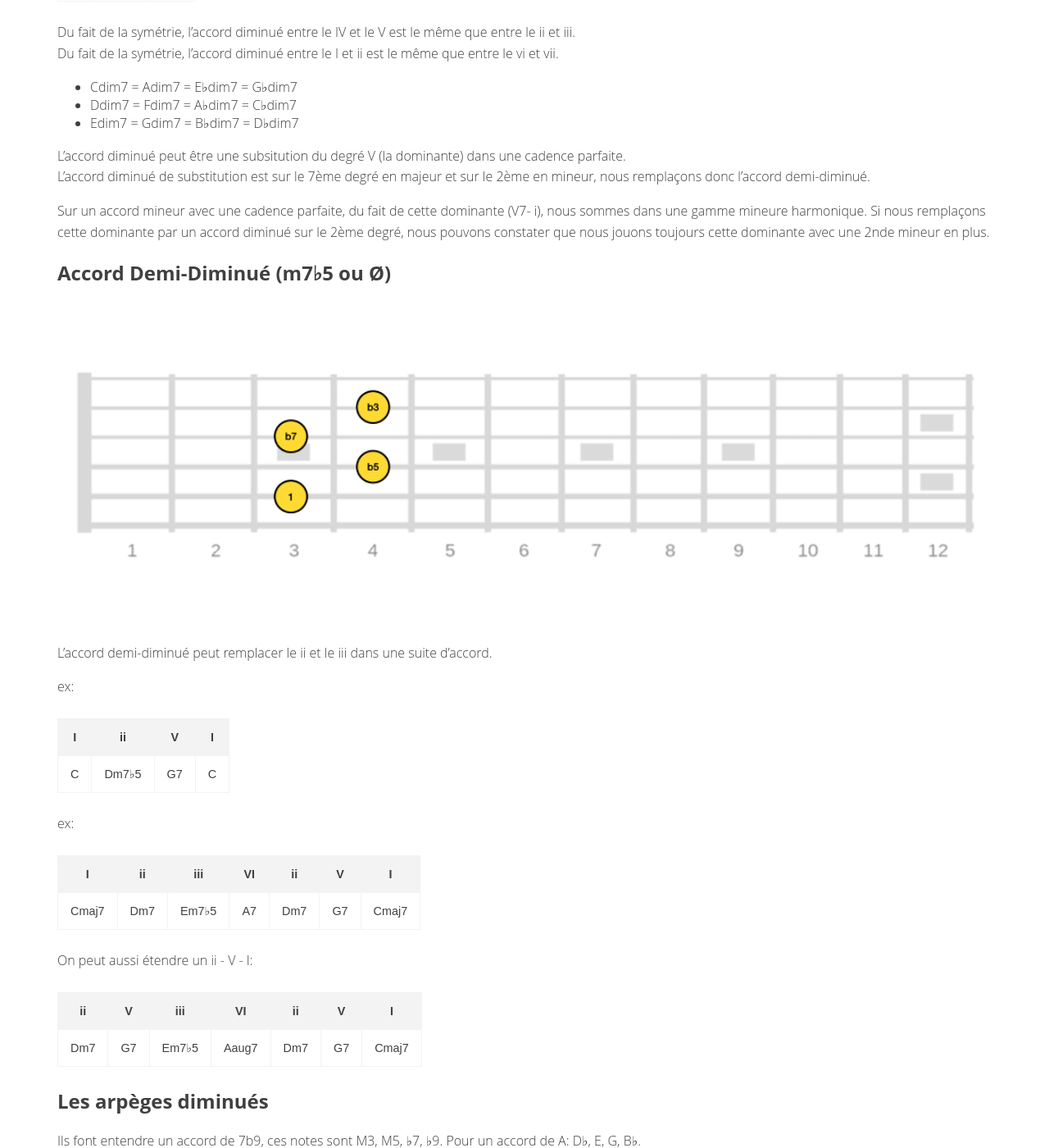
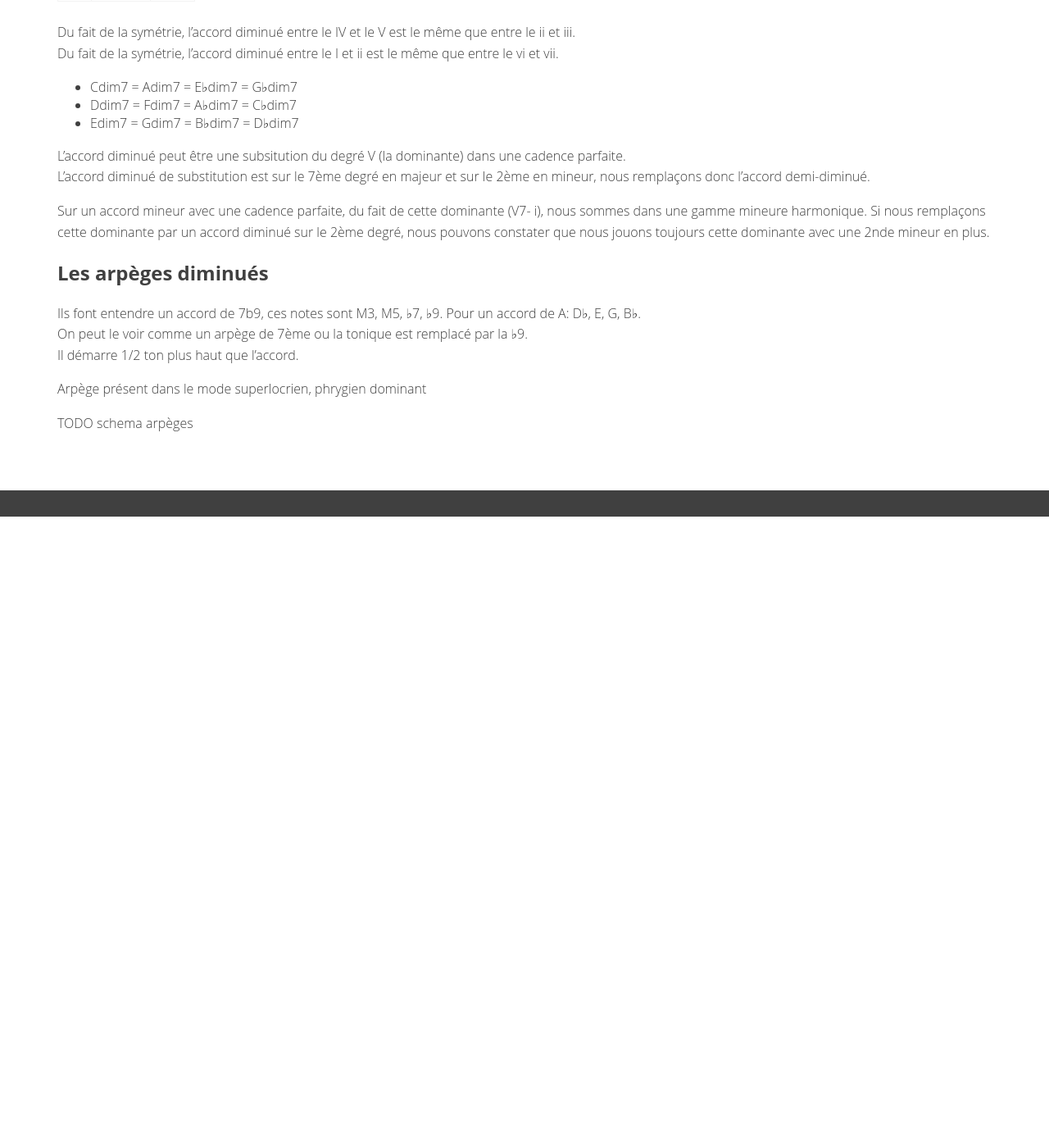
Before and after one commit to atouchard/atouchard, a Jekyll site: the page built from collections/_theorie/diminished-chords.md, in a window 1280 px wide and 1400 px high, scrolled down 2864 px. Shown: the whole window at 82% size. Built offline with Jekyll 4.4.1, drawn with Linux system fonts in a browser that asks for light colours; after the commit the page ends 3494 px from its top, so only the background shows below that.

Commit message:
update diminished

```diff
--- a/collections/_theorie/diminished-chords.md
+++ b/collections/_theorie/diminished-chords.md
@@ -51,31 +51,6 @@ L'accord diminué de substitution est sur le 7ème degré en majeur et sur le 2
 
 Sur un accord mineur avec une cadence parfaite, du fait de cette dominante (V7- i), nous sommes dans une gamme mineure harmonique. Si nous remplaçons cette dominante par un accord diminué sur le 2ème degré, nous pouvons constater que nous jouons toujours cette dominante avec une 2nde mineur en plus.
 
-## Accord Demi-Diminué (m7♭5 ou Ø)
-
-![Accord demi-diminué]({{ site.baseurl }}/assets/images/semi-diminished/semi-diminished1.png "Accord demi-diminué")
-
-L'accord demi-diminué peut remplacer le ii et le iii dans une suite d'accord.
-
-ex:
-
-| I  |   ii  |  V | I |
-|----|-------|----|---|
-| C  | Dm7♭5 | G7 | C |
-
-ex:
-
-|   I   |  ii |  iii  | VI | ii  | V  |   I   |
-|-------|-----|-------|----|-----|----|-------|
-| Cmaj7 | Dm7 | Em7♭5 | A7 | Dm7 | G7 | Cmaj7 |
-
-On peut aussi étendre un ii - V - I:
-
-|  ii |  V |  iii  |   VI  | ii  | V  |   I   |
-|-----|----|-------|-------|-----|----|-------|
-| Dm7 | G7 | Em7♭5 | Aaug7 | Dm7 | G7 | Cmaj7 |
-
-
 ## Les arpèges diminués
 
 Ils font entendre un accord de 7b9, ces notes sont M3, M5, ♭7, ♭9. Pour un accord de A: D♭, E, G, B♭.
```
Also changed, not shown: collections/_theorie/demi-diminished-chords.md (added, +32 -0 lines).
